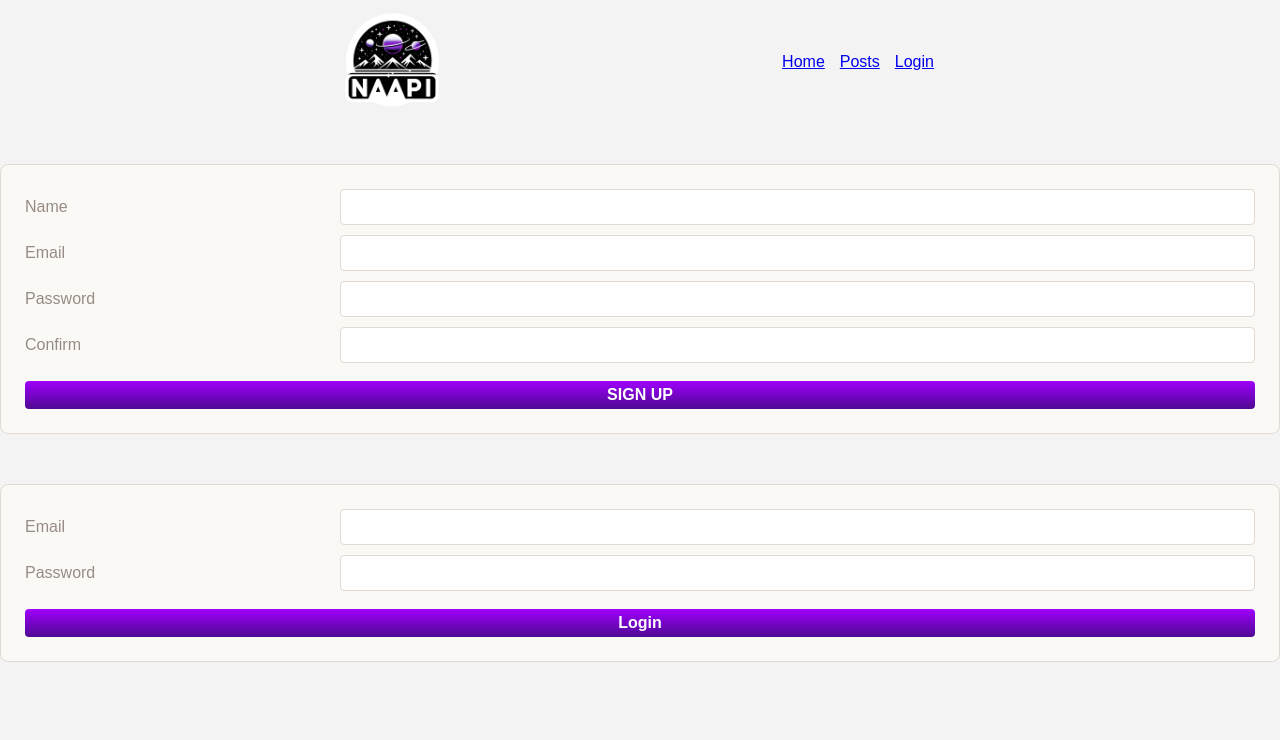
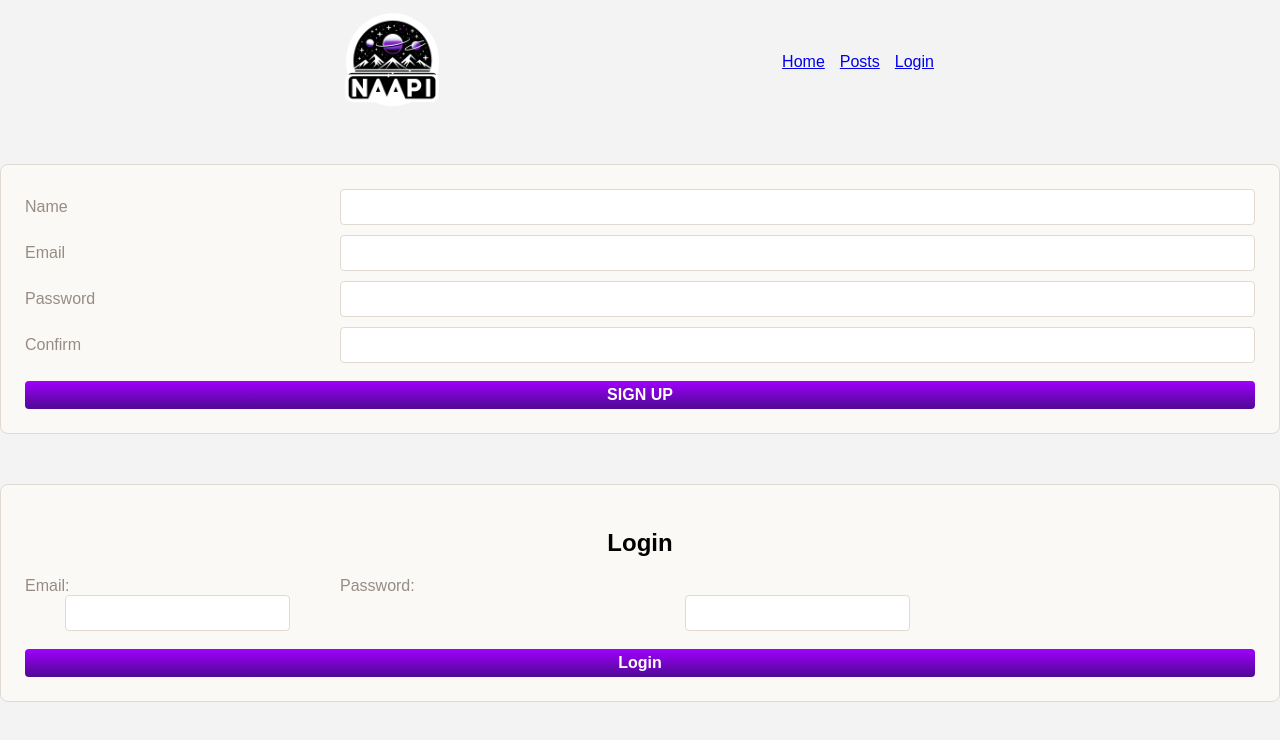
Before and after one commit to idmasse/NAAPI, a React (Create React App) app: page /login in a window 1280 px wide. Shown: the top 740 px of the page. Built offline with nearby package versions, Linux system fonts and the light colour scheme.

Commit message:
updates login form

```diff
--- a/src/components/LoginForm/LoginForm.jsx
+++ b/src/components/LoginForm/LoginForm.jsx
@@ -27,17 +27,22 @@ export default function LoginForm({ setUser }) {
   }
 
   return (
-    <div>
+    <div className="form-wrapper">
       <div className="form-container">
+        <h2>Login</h2>
+        <p className="error-message">{error}</p>
         <form autoComplete="off" onSubmit={handleSubmit}>
-          <label>Email</label>
-          <input type="text" name="email" value={credentials.email} onChange={handleChange} required />
-          <label>Password</label>
-          <input type="password" name="password" value={credentials.password} onChange={handleChange} required />
+          <div className="form-group">
+            <label>Email:</label>
+            <input type="text" name="email" value={credentials.email} onChange={handleChange} required />
+          </div>
+          <div className="form-group">
+            <label>Password:</label>
+            <input type="password" name="password" value={credentials.password} onChange={handleChange} required />
+          </div>
           <button type="submit">Login</button>
         </form>
       </div>
-      <p className="error-message">&nbsp;{error}</p>
     </div>
-  );
+  )
 }
```
